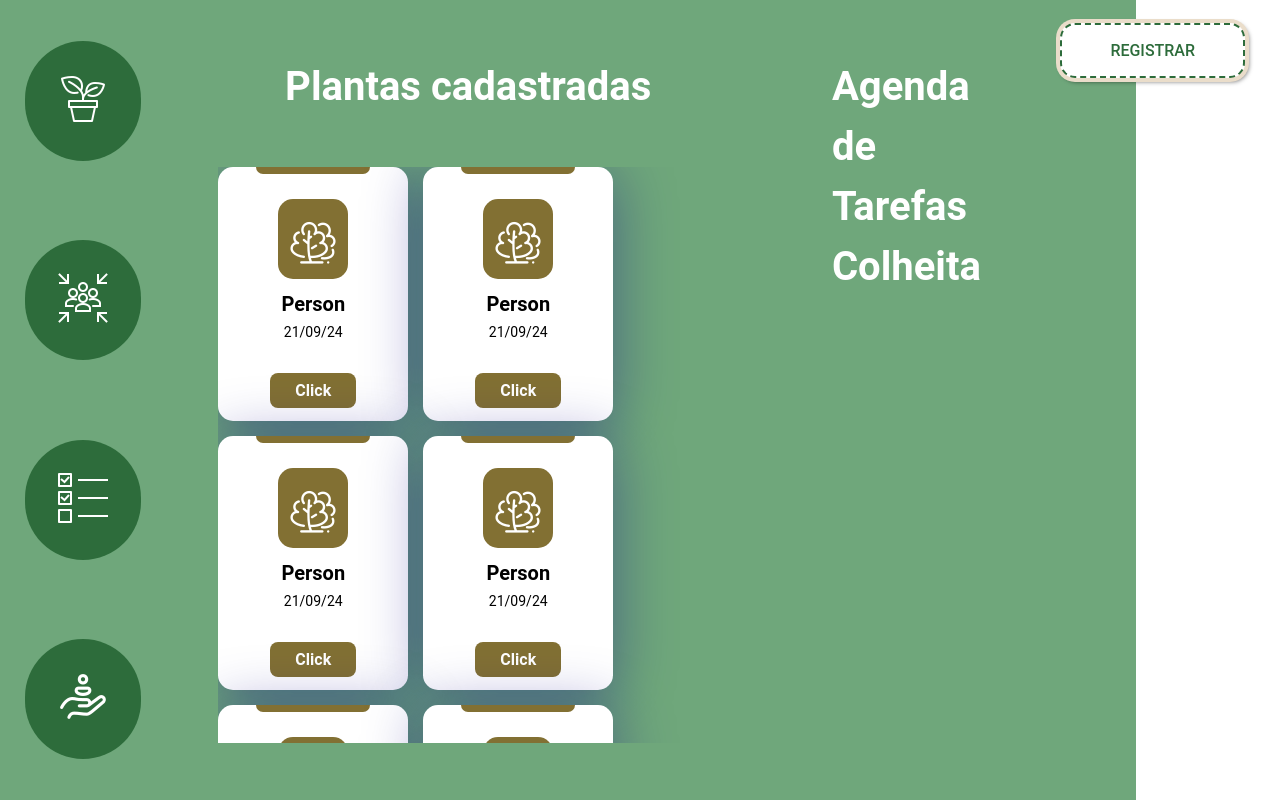
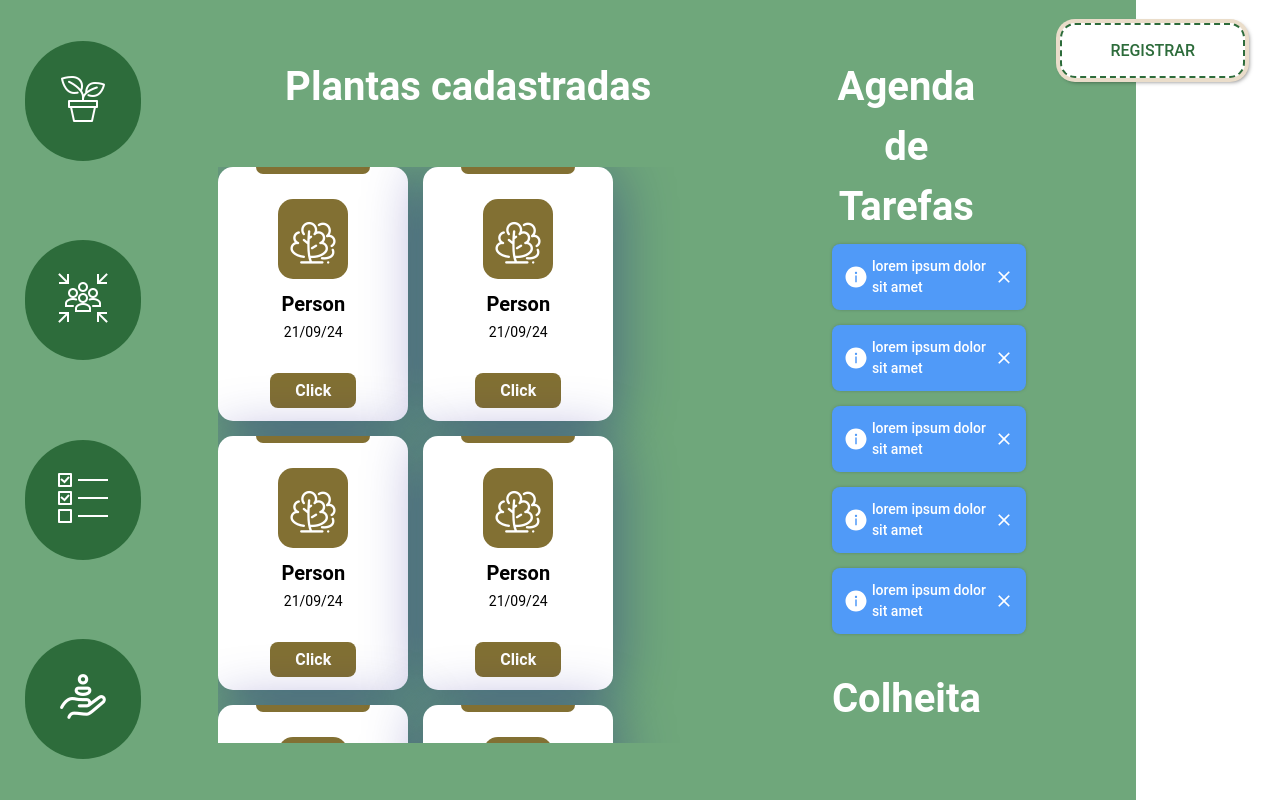
Before and after one commit to Uriasmanu/horta-facil, a React (Vite) app: page /inicio in a window 1280 px wide. Built offline with nearby package versions, Linux system fonts and the light colour scheme.

Commit message:
posicionamento

```diff
--- /dev/null
+++ b/src/assets/Components/Tarefas/Tarefas.jsx
@@ -0,0 +1,18 @@
+import './_Tarefas.scss'
+
+const Tarefas = () => {
+    return (
+        <div className="container-tarefas">
+
+            <div className="info">
+                <div className="info__icon">
+                    <svg xmlns="http://www.w3.org/2000/svg" width="24" viewBox="0 0 24 24" height="24" fill="none"><path fill="#393a37" d="m12 1.5c-5.79844 0-10.5 4.70156-10.5 10.5 0 5.7984 4.70156 10.5 10.5 10.5 5.7984 0 10.5-4.7016 10.5-10.5 0-5.79844-4.7016-10.5-10.5-10.5zm.75 15.5625c0 .1031-.0844.1875-.1875.1875h-1.125c-.1031 0-.1875-.0844-.1875-.1875v-6.375c0-.1031.0844-.1875.1875-.1875h1.125c.1031 0 .1875.0844.1875.1875zm-.75-8.0625c-.2944-.00601-.5747-.12718-.7808-.3375-.206-.21032-.3215-.49305-.3215-.7875s.1155-.57718.3215-.7875c.2061-.21032.4864-.33149.7808-.3375.2944.00601.5747.12718.7808.3375.206.21032.3215.49305.3215.7875s-.1155.57718-.3215.7875c-.2061.21032-.4864.33149-.7808.3375z"></path></svg>
+                </div>
+                <div className="info__title">lorem ipsum dolor sit amet</div>
+                <div className="info__close"><svg height="20" viewBox="0 0 20 20" width="20" xmlns="http://www.w3.org/2000/svg"><path d="m15.8333 5.34166-1.175-1.175-4.6583 4.65834-4.65833-4.65834-1.175 1.175 4.65833 4.65834-4.65833 4.6583 1.175 1.175 4.65833-4.6583 4.6583 4.6583 1.175-1.175-4.6583-4.6583z" fill="#393a37"></path></svg></div>
+            </div>
+        </div>
+    )
+}
+
+export default Tarefas
--- /dev/null
+++ b/src/assets/Components/Tarefas/_Tarefas.scss
@@ -0,0 +1,45 @@
+.container-tarefas {
+  /* From Uiverse.io by andrew-demchenk0 */
+  .info {
+    font-family: system-ui, -apple-system, BlinkMacSystemFont, "Segoe UI",
+      Roboto, Oxygen, Ubuntu, Cantarell, "Open Sans", "Helvetica Neue",
+      sans-serif;
+    width: 130%;
+    padding: 12px;
+    display: flex;
+    flex-direction: row;
+    align-items: center;
+    justify-content: start;
+    background: #509af8;
+    border-radius: 8px;
+    box-shadow: 0px 0px 5px -3px #111;
+  }
+
+  .info__icon {
+    width: 20px;
+    height: 20px;
+    transform: translateY(-2px);
+    margin-right: 8px;
+  }
+
+  .info__icon path {
+    fill: #fff;
+  }
+
+  .info__title {
+    font-weight: 500;
+    font-size: 14px;
+    color: #fff;
+  }
+
+  .info__close {
+    width: 20px;
+    height: 20px;
+    cursor: pointer;
+    margin-left: auto;
+  }
+
+  .info__close path {
+    fill: #fff;
+  }
+}
--- a/src/assets/Pages/Inicio/Inicio.jsx
+++ b/src/assets/Pages/Inicio/Inicio.jsx
@@ -3,6 +3,7 @@
 import CardPantas from '../../Components/CardPantas/CardPantas';
 import SideBar from '../../Components/SideBar/SideBar';
 import SideBarMobile from '../../Components/SideBarMobile/SideBarMobile';
+import Tarefas from '../../Components/Tarefas/Tarefas';
 import './_Inicio.scss'
 
 const Inicio = () => {
@@ -28,6 +29,13 @@
             <div className="secao agenda">
                 <div>
                     <h2>Agenda de Tarefas</h2>
+                    <div className="colecao-tarefas">
+                        <Tarefas />
+                        <Tarefas />
+                        <Tarefas />
+                        <Tarefas />
+                        <Tarefas />
+                    </div>
                 </div>
                 <h2>Colheita</h2>
             </div>
--- a/src/assets/Pages/Inicio/_Inicio.scss
+++ b/src/assets/Pages/Inicio/_Inicio.scss
@@ -14,6 +14,8 @@
         h2{
             font-size: 2.5rem;
             color: #fff;
+            text-align: center;
+            width: 100%;
         }
 
         .colecao-cards{
@@ -31,6 +33,19 @@
         }
     }
 
+    .agenda{
+        display: flex;
+        flex-direction: column;
+        gap: 5%;
+
+        .colecao-tarefas{
+            margin-top: 5%;
+            display: flex;
+            flex-direction: column;
+            gap: 15px;
+        }
+    }
+
     .registrar{
         margin: 2%;
     }
```
